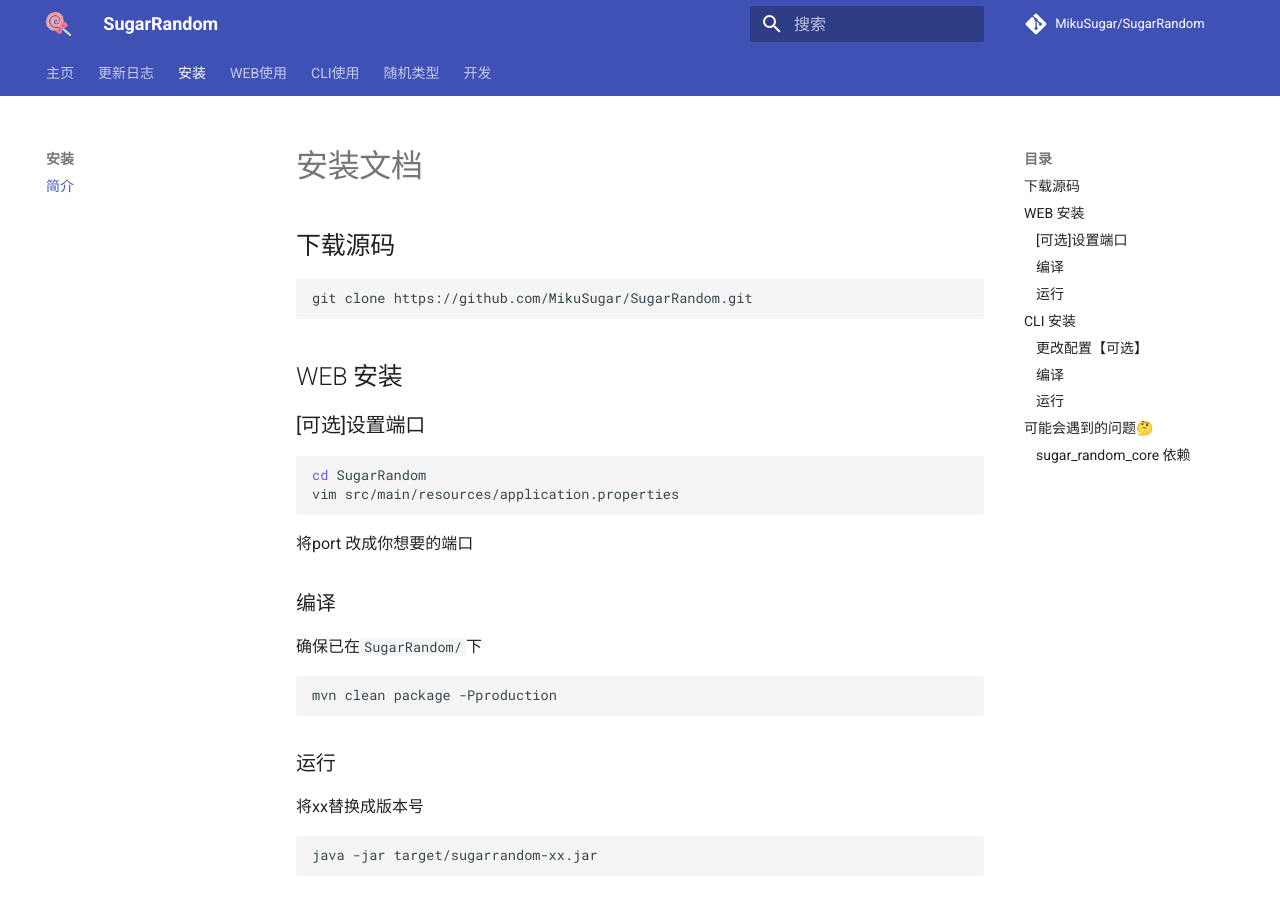
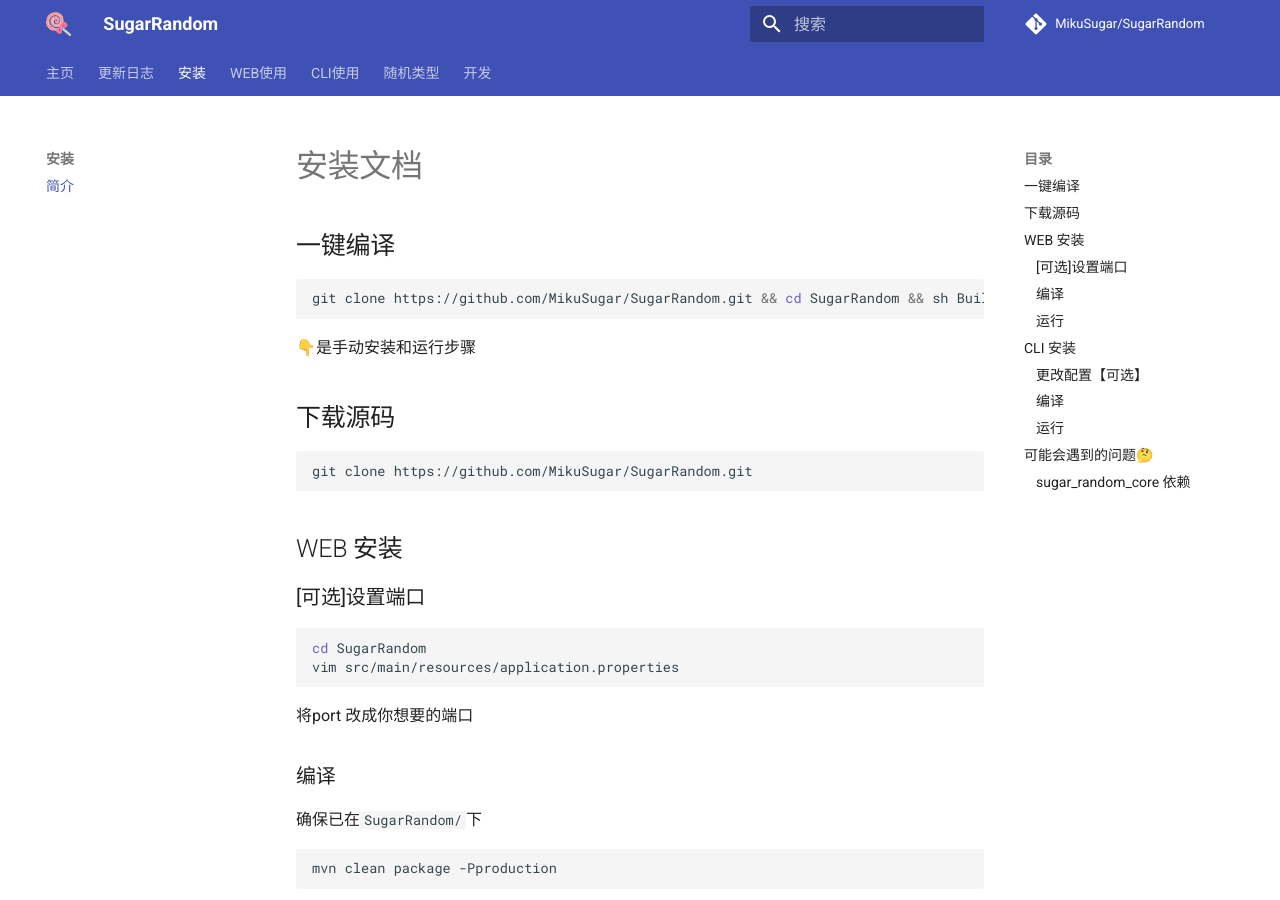
Before and after one commit to MikuSugar/SugarRandom, an MkDocs documentation site: the page built from docs/setup/index.md, in a window 1280 px wide and 900 px high. Built offline with MkDocs 1.6.1 and Material for MkDocs 9.7.7, drawn with Linux system fonts in a browser that asks for light colours; comment, search, counter and statistics services are not loaded.

Commit message:
add Build script

````diff
--- a/docs/setup/index.md
+++ b/docs/setup/index.md
@@ -1,4 +1,12 @@
 # 安装文档
+
+## 一键编译
+
+```shell
+git clone https://github.com/MikuSugar/SugarRandom.git && cd SugarRandom && sh Build.sh
+```
+
+👇是手动安装和运行步骤
 
 ## 下载源码
 
@@ -7,6 +15,7 @@
 ```
 
 ## WEB 安装
+
 ### [可选]设置端口
 
 ```shell
````
Also changed, not shown: 1 other file.
